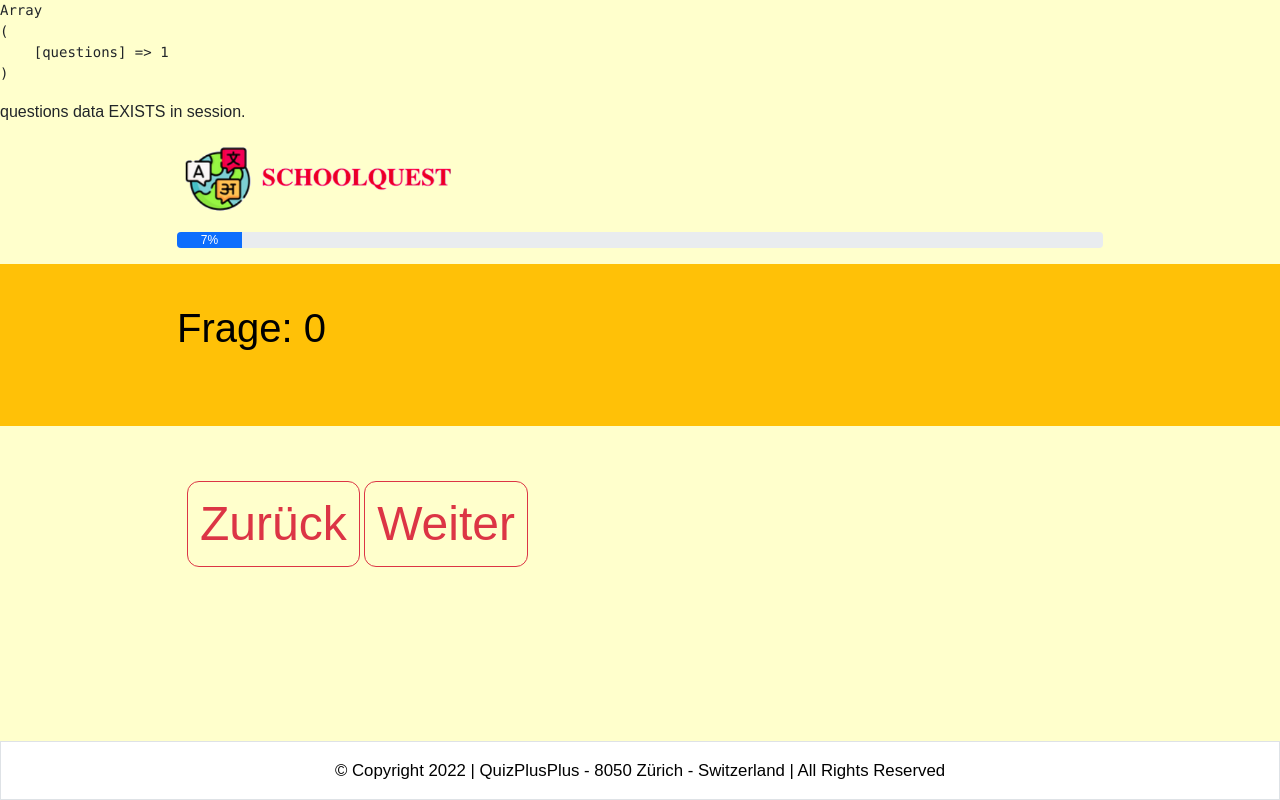
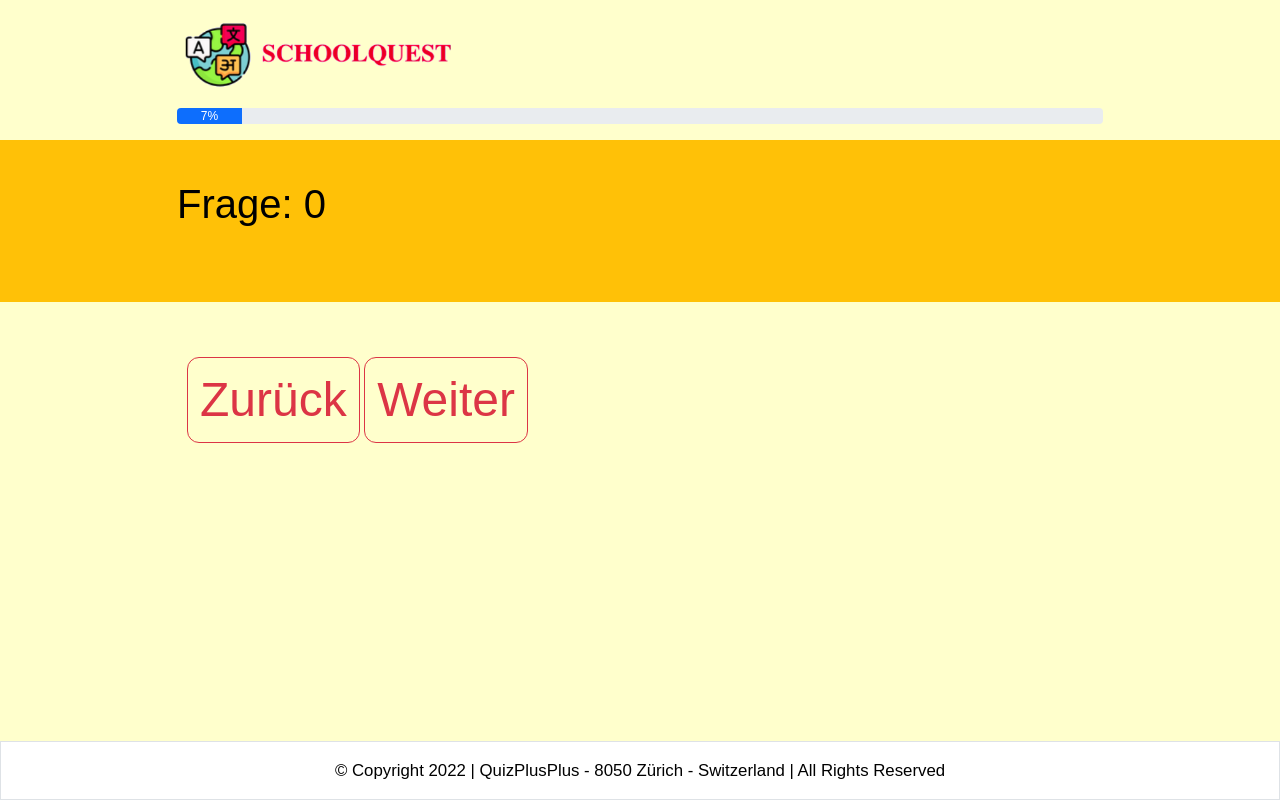
Before and after one commit to ruslan70/ruslan-quiz-plus-plus, a PHP site: page /question-01.php in a window 1280 px wide. Run offline with PHP 8.4, Linux system fonts and the light colour scheme; the visitor is signed in with stand-in values (Sample User, id 1); data comes from the database, SQL or seed files in the repository; data that the repository does not hold is empty.

Commit message:
DEVONLY udn echo auskommentieren

```diff
--- a/includes/data-collector.php
+++ b/includes/data-collector.php
@@ -27,7 +27,7 @@ if (isset($_POST['lastQuestionIndex'])) {
     }
 
      // DEVONLY:
-     echo "achievedPoints =$achievedPoints<br>";
+     // echo "achievedPoints =$achievedPoints<br>";
 
     // make sure the list of all achieved points exists in the $_SESSION.
     if (!isset($_SESSION['achievedPointsList'])) {
@@ -64,8 +64,8 @@ if (isset($_POST['lastQuestionIndex'])) {
 
 // DEVONLY: Gib die aktuelle $_SESSION in die Seite aus.
 
-    echo '<pre>';
-    print_r($_SESSION);
-    echo '</pre>';
+    // echo '<pre>';
+    // print_r($_SESSION);
+    // echo '</pre>';
 
 ?>
--- a/includes/select.php
+++ b/includes/select.php
@@ -65,7 +65,7 @@ $questions = getQuestions();
 
 // check if $_SESSION['questions'] exists.
 if (isset($_SESSION['questions'])) {
-echo 'questions data EXISTS in session.<br>';
+// echo 'questions data EXISTS in session.<br>';
     $questions = $_SESSION['questions'];
 
 
--- a/question-01.php
+++ b/question-01.php
@@ -98,6 +98,7 @@
                 </div>
             </form>
             <script>
+                // Ersetelle eine Funktion, die für Zurück Taste veranwortlich ist
                 function previousQuestion() {
                     // Calculate previous question index.
                     let element1 = document.getElementById("lastQuestionIndex");
```
